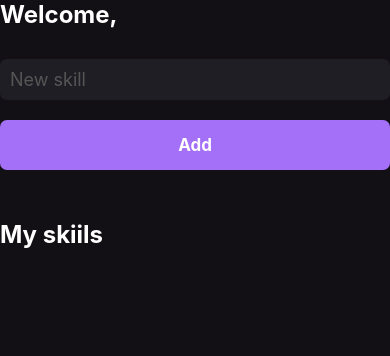
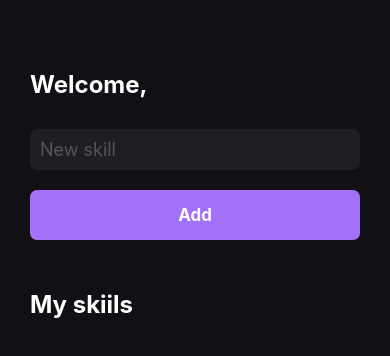
Before and after one commit to thaiscristine/mySkills, a React Native app: screen / in a window 390 px wide. Shown: the top 356 px of the page. Built offline with nearby package versions, Linux system fonts and the light colour scheme.

Commit message:
Improving style

```diff
--- a/src/pages/Home.js
+++ b/src/pages/Home.js
@@ -1,5 +1,5 @@
 import React, {useState} from 'react';
-import {Platform} from 'react-native';
+import {Platform, View} from 'react-native';
 import {
   Text,
   StyleSheet,
@@ -18,7 +18,7 @@ export function Home() {
   }
 
   return (
-    <SafeAreaView style={styles.container}>
+    <View style={styles.container}>
       <Text style={styles.title}>Welcome,</Text>
       <TextInput
         style={styles.input}
@@ -33,23 +33,21 @@ export function Home() {
         <Text style={styles.buttonText}>Add</Text>
       </TouchableOpacity>
 
-      <Text style={[styles.title, {marginVertical: 50}]}>
-        My skiils
-      </Text>
+      <Text style={[styles.title, {marginVertical: 50}]}>My skiils</Text>
 
       {mySkills.map(skill => (
-        <TouchableOpacity style={styles.buttonSkill}>
+        <TouchableOpacity key={skill} style={styles.buttonSkill}>
           <Text style={styles.textSkill}>{skill}</Text>
         </TouchableOpacity>
       ))}
-    </SafeAreaView>
+    </View>
   );
 }
 
 const styles = StyleSheet.create({
   container: {
     flex: 1,
-    paddingHorizontal: 20,
+    paddingHorizontal: 30,
     paddingVertical: 70,
     backgroundColor: '#121015',
   },
@@ -82,6 +80,7 @@ const styles = StyleSheet.create({
     backgroundColor: '#1f1e25',
     padding: 15,
     borderRadius: 50,
+    marginVertical: 10,
   },
   textSkill: {
     color: '#fff',
```
